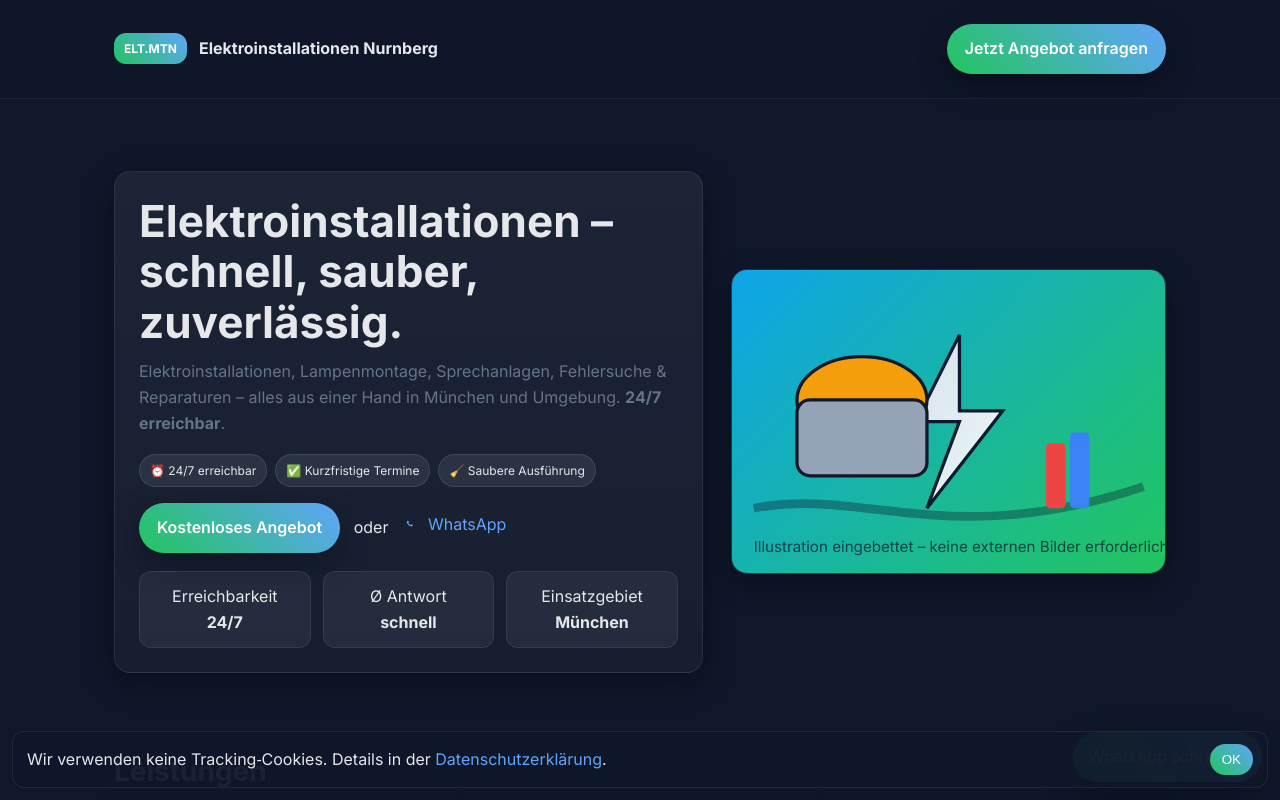
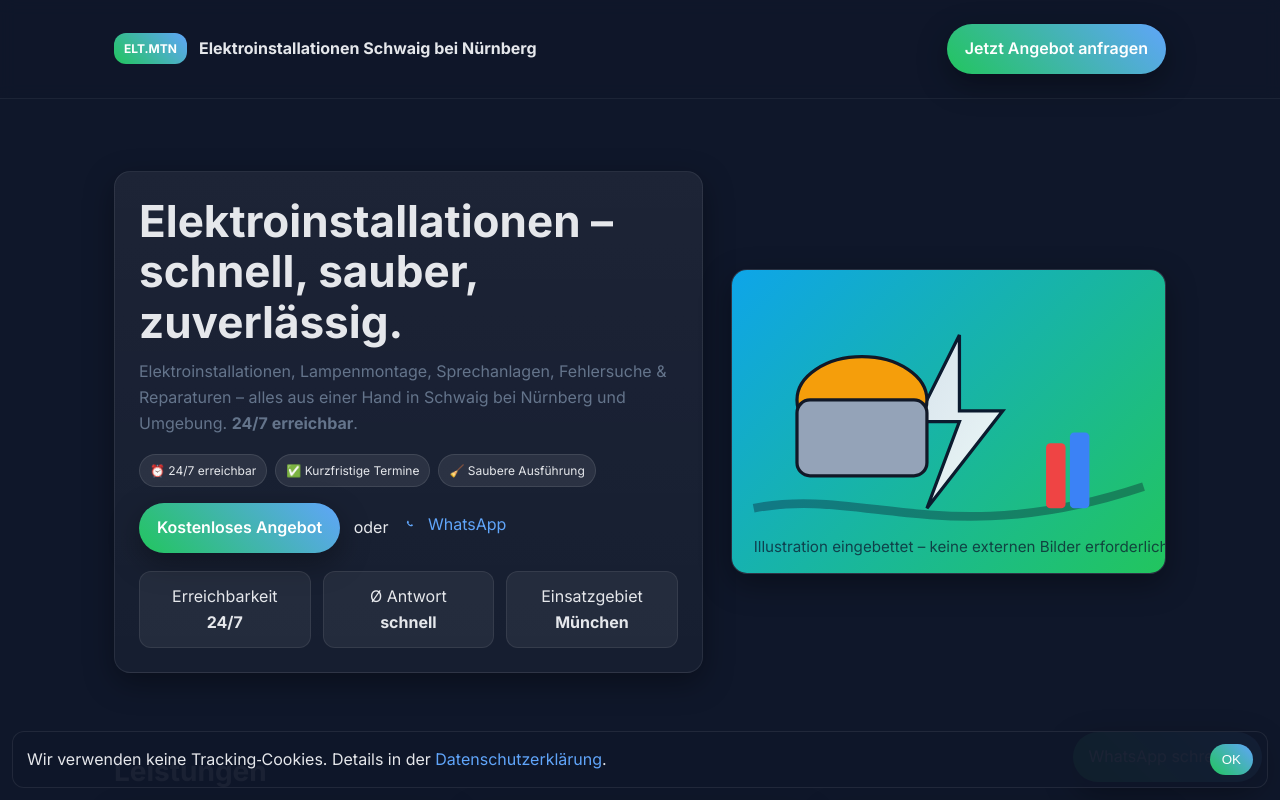
Before and after one commit to teomazilU/ELT-MMT, a plain HTML site: page index.html in a window 1280 px wide. Shown: the top 800 px of the page. Drawn offline with Linux system fonts and the light colour scheme.

Commit message:
Change location references to Schwaig bei Nürnberg
Updated location references from Nurnberg to Schwaig bei Nürnberg in various meta tags and text.

```diff
--- a/index.html
+++ b/index.html
@@ -8,10 +8,10 @@
   <meta property="og:description" content="Elektroinstallationen, Lampenmontage, Sprechanlagen. 24/7 erreichbar. Kostenloses Angebot." />
   <meta property="og:type" content="website" />
   <meta property="og:locale" content="de_DE" />
-  <meta property="og:url" content="https://teomazilu.github.io/ELT-MMT/" />
+  <meta property="og:url" content="https://teomazilu.github.io/ELT-MTN/" />
   <meta name="theme-color" content="#0f172a" />
-  <meta name="description" content="ELT.MTN – Elektroinstallationen in Nurnberg: Lampenmontage, Sprechanlagen, Fehlersuche & Reparaturen. 24/7 erreichbar. Jetzt Angebot anfragen!" />
-  <link rel="canonical" href="https://teomazilu.github.io/ELT-MMT/" />
+  <meta name="description" content="ELT.MTN – Elektroinstallationen in Schwaig bei Nürnberg: Lampenmontage, Sprechanlagen, Fehlersuche & Reparaturen. 24/7 erreichbar. Jetzt Angebot anfragen!" />
+  <link rel="canonical" href="https://teomazilu.github.io/ELT-MTN/" />
   <link rel="preconnect" href="https://fonts.googleapis.com">
   <link rel="preconnect" href="https://fonts.gstatic.com" crossorigin>
   <link href="https://fonts.googleapis.com/css2?family=Inter:wght@400;600;700&display=swap" rel="stylesheet">
@@ -91,7 +91,7 @@
     <div class="container nav">
       <div class="logo">
         <span class="badge">ELT.MTN</span>
-        <span>Elektroinstallationen Nurnberg </span>
+        <span>Elektroinstallationen Schwaig bei Nürnberg </span>
       </div>
       <div class="actions">
         <a class="cta" href="#kontakt">Jetzt Angebot anfragen</a>
@@ -104,7 +104,7 @@
     <section class="hero">
       <div class="card pitch">
         <h1>Elektroinstallationen – schnell, sauber, zuverlässig.</h1>
-        <p class="subtitle">Elektroinstallationen, Lampenmontage, Sprechanlagen, Fehlersuche & Reparaturen – alles aus einer Hand in München und Umgebung. <strong>24/7 erreichbar</strong>.</p>
+        <p class="subtitle">Elektroinstallationen, Lampenmontage, Sprechanlagen, Fehlersuche & Reparaturen – alles aus einer Hand in Schwaig bei Nürnberg und Umgebung. <strong>24/7 erreichbar</strong>.</p>
         <div class="badges">
           <span class="chip">⏰ 24/7 erreichbar</span>
           <span class="chip">✅ Kurzfristige Termine</span>
```
